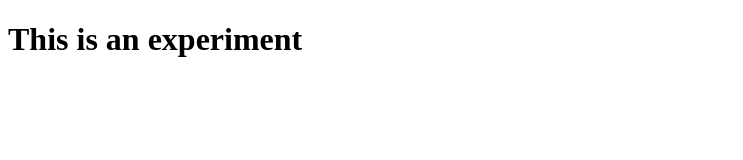
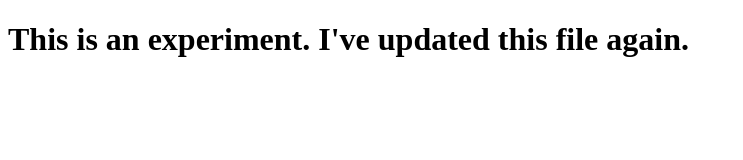
Before and after one commit to anupamtudu/my-portfolio, a plain HTML site: page experiment.html in a window 1280 px wide. Shown: the whole page, without its empty margins (0-743 px from the left). Drawn offline with Linux system fonts and the light colour scheme.

Commit message:
experiment 2

```diff
--- a/experiment.html
+++ b/experiment.html
@@ -7,6 +7,8 @@
     <title>Document</title>
 </head>
 <body>
-    <h1>This is an experiment</h1>
+    <h1>This is an experiment.
+        I've updated this file again.
+    </h1>
 </body>
 </html>
```
